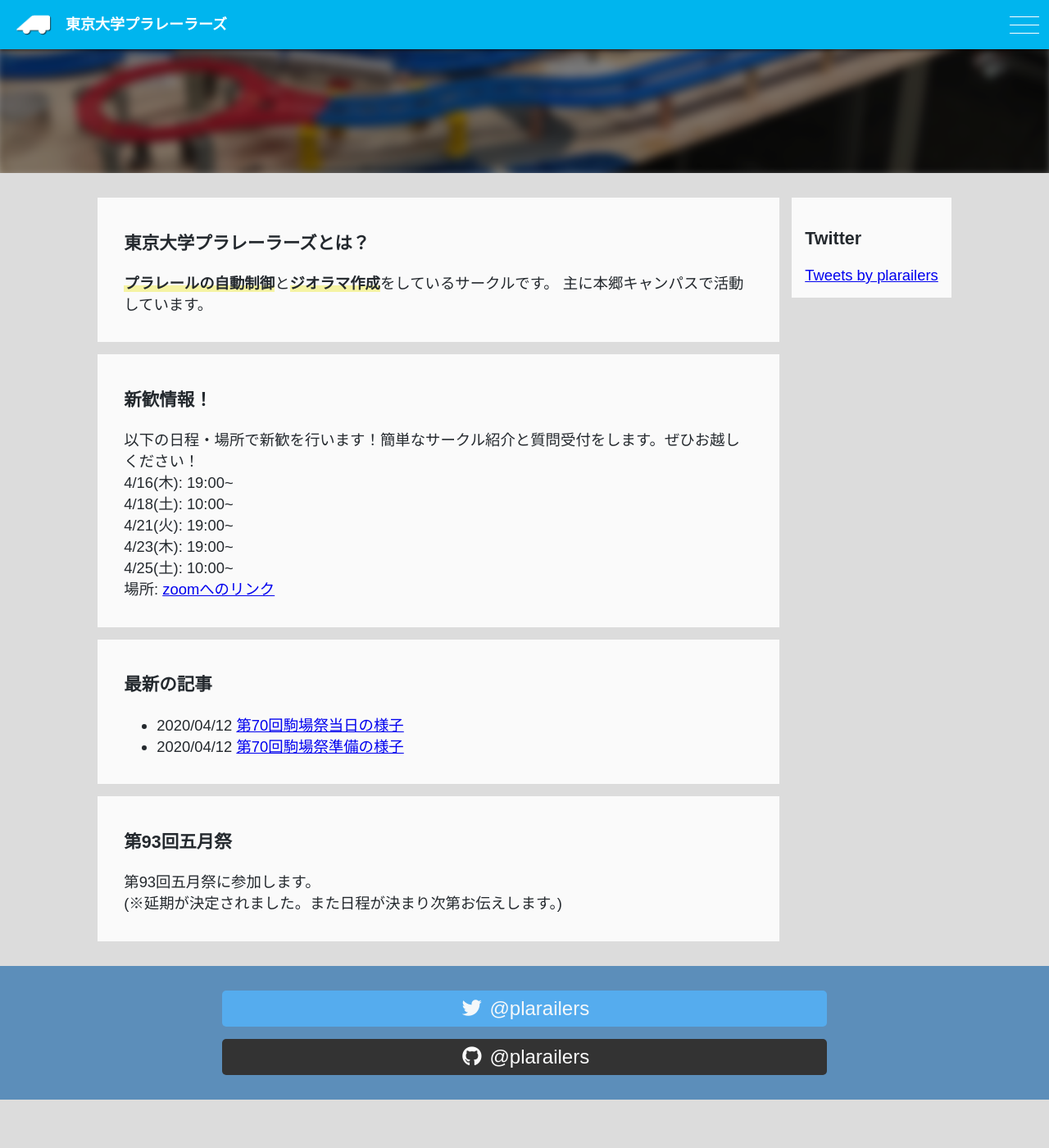
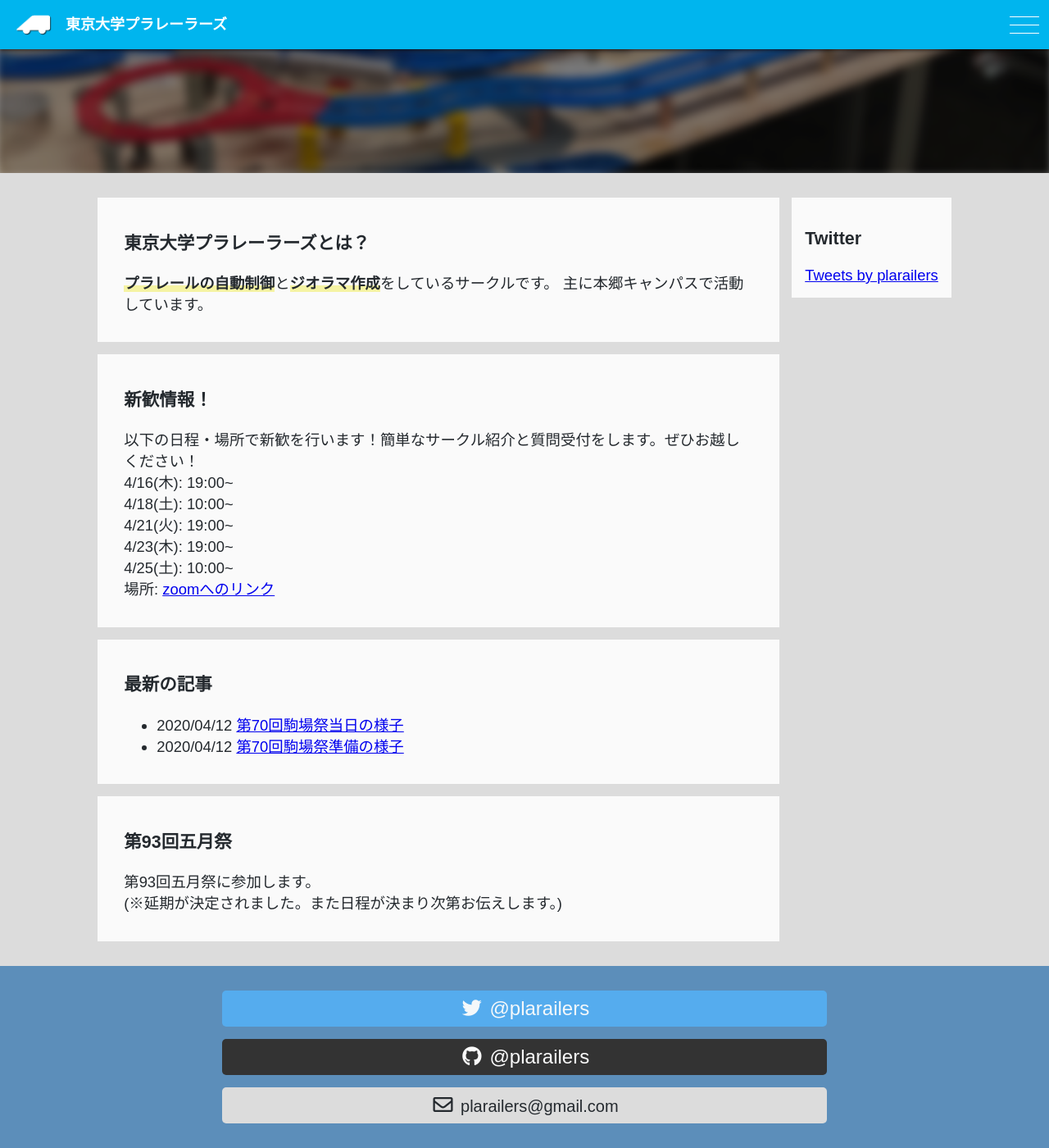
Before and after one commit to plarailers/plarailers.github.io, a Jekyll site: the page built from index.html, in a window 1280 px wide and 1400 px high, scrolled down 310 px. Shown: the whole window at 82% size. Built offline with Jekyll 4.4.1, drawn with Linux system fonts in a browser that asks for light colours; nearby versions of some CDN libraries; comment, search, counter and statistics services are not loaded; before the commit the page ends 1651 px from its top, so only the background shows below that.

Commit message:
メールアドレスへのリンクを追加

```diff
--- a/_layouts/default.html
+++ b/_layouts/default.html
@@ -61,6 +61,10 @@
         <i class="fab fa-github fa-fw"></i>
         @plarailers
       </a>
+      <a href="mailto:plarailers@gmail.com" target="_blank" rel=”noopener” class="link-email">
+        <i class="far fa-envelope fa-fw"></i>
+        <small>plarailers@gmail.com</small>
+      </a>
     </div>
   </footer>
   <script src="/assets/js/main.js"></script>
--- a/assets/css/main.scss
+++ b/assets/css/main.scss
@@ -216,7 +216,8 @@
 }
 
 .link-twitter,
-.link-github {
+.link-github,
+.link-email {
   display: block;
   margin: 15px;
   padding: .5rem;
@@ -236,6 +237,11 @@
   color: #fafafa;
 }
 
+.link-email {
+  background-color: #dcdcdc;
+  color: #24292e;
+}
+
 @media (min-width: 768px) {
   .container {
     display: flex;
```
